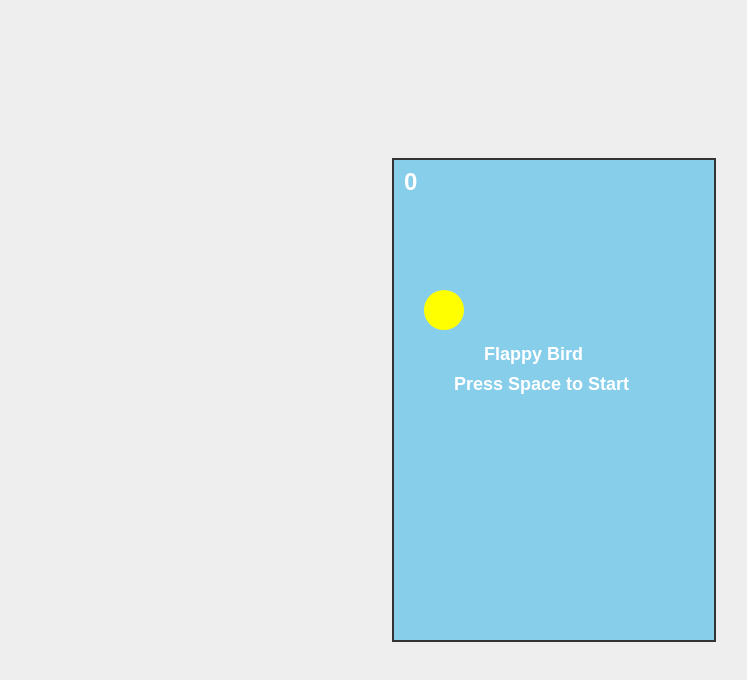
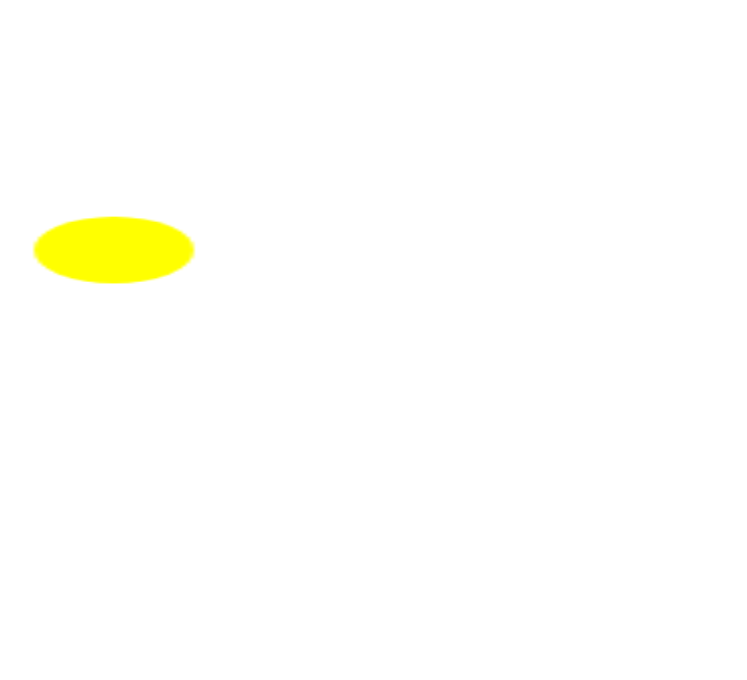
Before and after one commit to akshay0xz/flappy-bird, a plain HTML site: page index.html in a window 1280 px wide. Shown: the whole page, without its empty margins (86-833 px from the left). Drawn offline with Linux system fonts and the light colour scheme.

Commit message:
Update style.css

```diff
--- a/style.css
+++ b/style.css
@@ -1,14 +1,17 @@
-body {
-  background: #eee;
-  display: flex;
-  justify-content: center;
-  align-items: center;
-  height: 100vh;
+* {
   margin: 0;
-  font-family: sans-serif;
+  padding: 0;
+  box-sizing: border-box;
+}
+
+html, body {
+  height: 100%;
+  width: 100%;
+  overflow: hidden;
 }
 
 canvas {
-  border: 2px solid #333;
-  background: skyblue;
+  display: block;
+  width: 100vw;
+  height: 100vh;
 }
```
